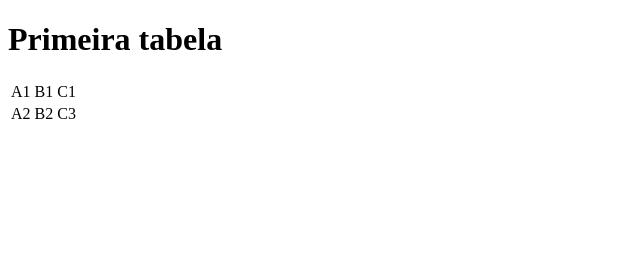
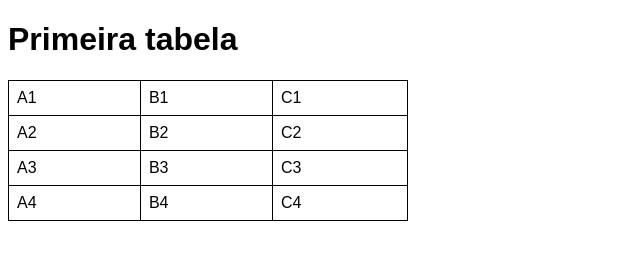
Before and after one commit to RafaelTavares2023/Curso-HTML, a plain HTML site: page exercicios/ex023/tabela001.html in a window 1280 px wide. Shown: the whole page, without its empty margins (0-640 px from the left). Drawn offline with Linux system fonts and the light colour scheme.

Commit message:
Update tabela001.html

```diff
--- a/exercicios/ex023/tabela001.html
+++ b/exercicios/ex023/tabela001.html
@@ -5,6 +5,21 @@
     <meta http-equiv="X-UA-Compatible" content="IE=edge">
     <meta name="viewport" content="width=device-width, initial-scale=1.0">
     <title>Tabelas</title>
+    <style>
+        body {
+            font-family: Arial, Helvetica, sans-serif;
+        }
+
+        table {
+            width: 400px;
+            border-collapse: collapse;
+        }
+
+        td {
+            border: 1px solid black;
+            padding: 8px;
+        }
+    </style>
 </head>
 <body>
     <h1>Primeira tabela</h1>
@@ -25,8 +40,20 @@
         <tr>
             <td>A2</td>
             <td>B2</td>
+            <td>C2</td>
+        </tr>
+        <tr>
+            <td>A3</td>
+            <td>B3</td>
             <td>C3</td>
         </tr>
+
+        <tr>
+            <td>A4</td>
+            <td>B4</td>
+            <td>C4</td>
+        </tr>
+
 
 
     </table>
```
